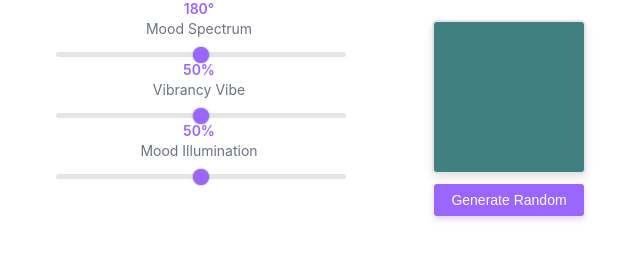
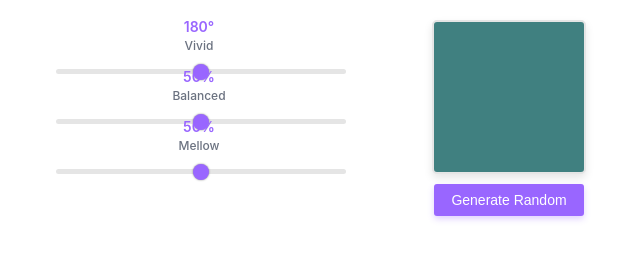
Before and after one commit to andriigardu/color_generator, a plain HTML site: page index.html in a window 1280 px wide. Shown: the whole page, without its empty margins (286-926 px from the left). Drawn offline with Linux system fonts and the light colour scheme.

Commit message:
Update index.html

```diff
--- a/index.html
+++ b/index.html
@@ -23,28 +23,35 @@ body {
 .container {
     display: flex;
     gap: 20px;
+    align-items: center; /* Vertically center sliders and square */
 }
 .inputs {
     flex: 1;
+    display: flex;
+    flex-direction: column;
+    gap: 30px; /* Add more space between sliders */
 }
 .input-group {
-    margin-bottom: 20px;
+    position: relative;
     text-align: center;
-    position: relative;
-}
-.input-title {
-    font-size: 14px;
-    color: var(--notion-gray-text-color, #6b7280);
-    margin-bottom: 4px;
 }
 .slider-value {
     position: absolute;
-    top: -20px;
+    top: -40px;
     left: 50%;
     transform: translateX(-50%);
     font-size: 14px;
     color: var(--notion-accent-color, #9966ff);
     font-weight: 600;
+}
+.mood-label {
+    position: absolute;
+    top: -20px;
+    left: 50%;
+    transform: translateX(-50%);
+    font-size: 12px;
+    color: var(--notion-gray-text-color, #6b7280);
+    font-weight: 500;
 }
 input[type="range"] {
     width: 100%;
@@ -107,9 +114,6 @@ button:active {
     body {
         color: var(--notion-text-color, #ffffff);
     }
-    .input-title {
-        color: var(--notion-gray-text-color, #999999);
-    }
     input[type="range"] {
         background: #4c4c4c;
     }
@@ -124,17 +128,17 @@ button:active {
     <div class="inputs">
         <div class="input-group">
             <div class="slider-value" id="hueValue">180°</div>
-            <div class="input-title">Mood Spectrum</div>
+            <div class="mood-label" id="hueMood">Calm</div>
             <input type="range" id="hue" min="0" max="360" value="180">
         </div>
         <div class="input-group">
             <div class="slider-value" id="saturationValue">50%</div>
-            <div class="input-title">Vibrancy Vibe</div>
+            <div class="mood-label" id="saturationMood">Balanced</div>
             <input type="range" id="saturation" min="0" max="100" value="50">
         </div>
         <div class="input-group">
             <div class="slider-value" id="brightnessValue">50%</div>
-            <div class="input-title">Mood Illumination</div>
+            <div class="mood-label" id="brightnessMood">Mellow</div>
             <input type="range" id="brightness" min="0" max="100" value="50">
         </div>
     </div>
@@ -156,8 +160,14 @@ function hsbToRgb(h, s, b) {
     return { r, g, b: b2 };
 }
 
-function rgbToHex({ r, g, b }) {
-    return `#${((1 << 24) + (r << 16) + (g << 8) + b).toString(16).slice(1).toUpperCase()}`;
+function updateMoodLabels(hue, saturation, brightness) {
+    const hueMood = hue < 60 ? "Energetic" : hue < 180 ? "Calm" : hue < 300 ? "Vivid" : "Warm";
+    const saturationMood = saturation < 20 ? "Muted" : saturation < 60 ? "Balanced" : "Vibrant";
+    const brightnessMood = brightness < 20 ? "Dark" : brightness < 60 ? "Mellow" : "Bright";
+
+    document.getElementById("hueMood").textContent = hueMood;
+    document.getElementById("saturationMood").textContent = saturationMood;
+    document.getElementById("brightnessMood").textContent = brightnessMood;
 }
 
 function updateColor() {
@@ -166,14 +176,15 @@ function updateColor() {
     const brightness = parseFloat(document.getElementById('brightness').value);
 
     const rgb = hsbToRgb(hue, saturation, brightness);
-    const hexColor = rgbToHex(rgb);
 
     document.getElementById('colorPreview').style.backgroundColor = `rgb(${rgb.r}, ${rgb.g}, ${rgb.b})`;
 
-    // Update slider labels
+    // Update slider values and mood labels
     document.getElementById('hueValue').textContent = `${hue}°`;
     document.getElementById('saturationValue').textContent = `${saturation}%`;
     document.getElementById('brightnessValue').textContent = `${brightness}%`;
+
+    updateMoodLabels(hue, saturation, brightness);
 }
 
 function generateRandomColor() {
```
